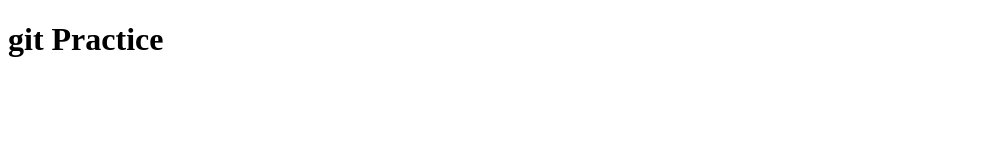
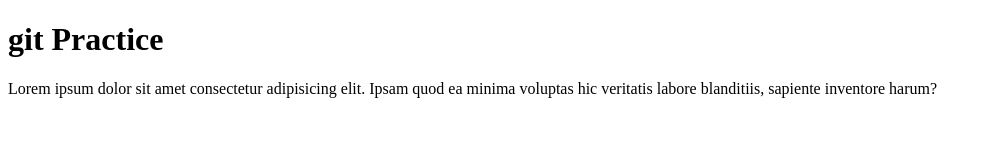
Before and after one commit to Mesafin/gitPractice, a plain HTML site: page pages/index.html in a window 1280 px wide. Shown: the whole page, without its empty margins (0-992 px from the left). Drawn offline with Linux system fonts and the light colour scheme.

Commit message:
added paragraph

```diff
--- a/pages/index.html
+++ b/pages/index.html
@@ -8,5 +8,6 @@
 </head>
 <body>
     <h1>git Practice</h1>
+    <p>Lorem ipsum dolor sit amet consectetur adipisicing elit. Ipsam quod ea minima voluptas hic veritatis labore blanditiis, sapiente inventore harum?</p>
 </body>
 </html>
```
